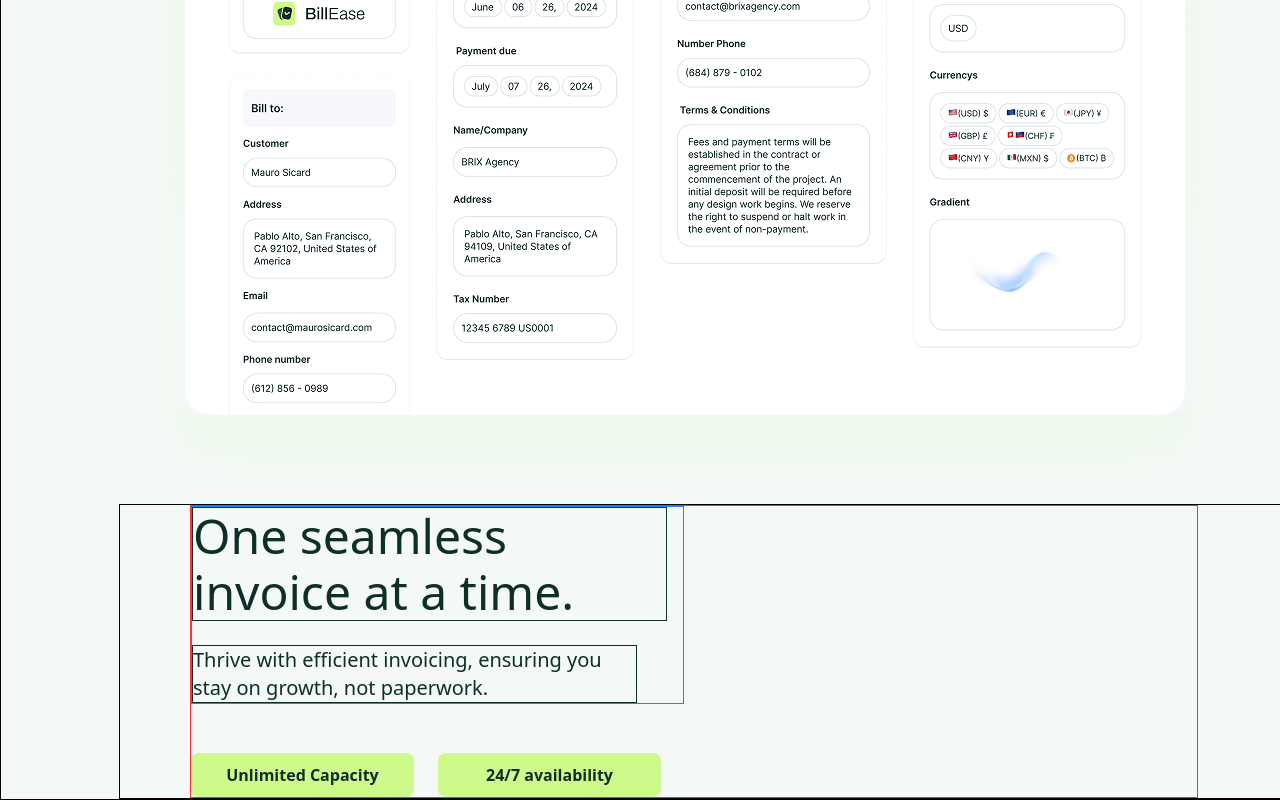
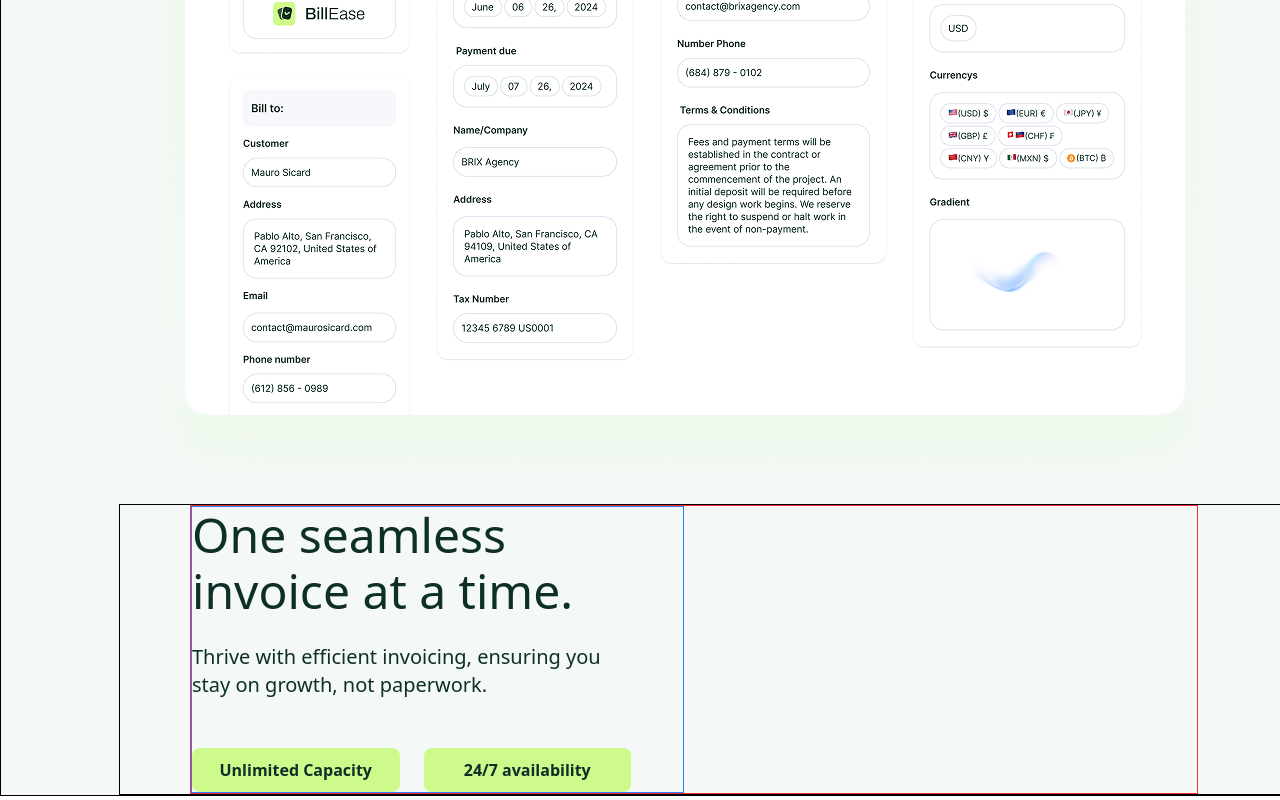
Before and after one commit to christianokuru/BillEase-Saas-landing-page, a Nuxt app: page / in a window 1280 px wide. Shown: the part 1053-1853 px from the top of the page. Built offline with nearby package versions, Linux system fonts and the light colour scheme.

Commit message:
small updates to the buttons

```diff
--- a/components/custom/AboutSectionComponent.vue
+++ b/components/custom/AboutSectionComponent.vue
@@ -1,5 +1,5 @@
 <script setup>
-import ButtonComponent2 from '@/components/custom/ButtonComponent2.vue';
+import ButtonComponent2 from "@/components/custom/ButtonComponent2.vue";
 </script>
 
 <template>
@@ -9,16 +9,29 @@ import ButtonComponent2 from '@/components/custom/ButtonComponent2.vue';
         <!-- text div -->
         <div class="border border-blue-500 w-[493px]">
           <div>
-                    <h1 class="text-green border text-heading2 w-[475px] leading-[56px] mb-[24px]">One seamless invoice at a time.</h1>
+            <h1
+              class="text-green text-heading2 w-[475px] leading-[56px] mb-[24px]"
+            >
+              One seamless invoice at a time.
+            </h1>
           </div>
           <div>
-                    <p class="text-green border w-[445px] text-body-lg leading-[28px]">Thrive with efficient invoicing, ensuring you stay on growth, not paperwork.</p>
+            <p class="text-green w-[445px] text-body-lg leading-[28px]">
+              Thrive with efficient invoicing, ensuring you stay on growth, not
+              paperwork.
+            </p>
           </div>
+
+          <div class="flex items-center mt-[49px] w-[439px]">
+            <button-component2
+              text="Unlimited Capacity"
+              class="bg-lemon text-green w-[223px] font-[600] mr-[24px] hover:bg-[#d1eb089d]"
+            />
+            <button-component2
+              text="24/7 availability"
+              class="bg-lemon text-green w-[223px] font-[600] hover:bg-[#d1eb089d]"
+            />
           </div>
-            <!-- button div -->
-            <div class="mt-[49px]">
-                <button-component2 text="Unlimited Capacity"  class="bg-lemon text-green w-[223px] font-[600] mr-[24px]"/>
-                <button-component2 text="24/7 availability"  class="bg-lemon text-green w-[223px] font-[600]"/>
         </div>
       </div>
       <!-- right div -->
```
Lines whose indentation alone changed are shown as unchanged.
